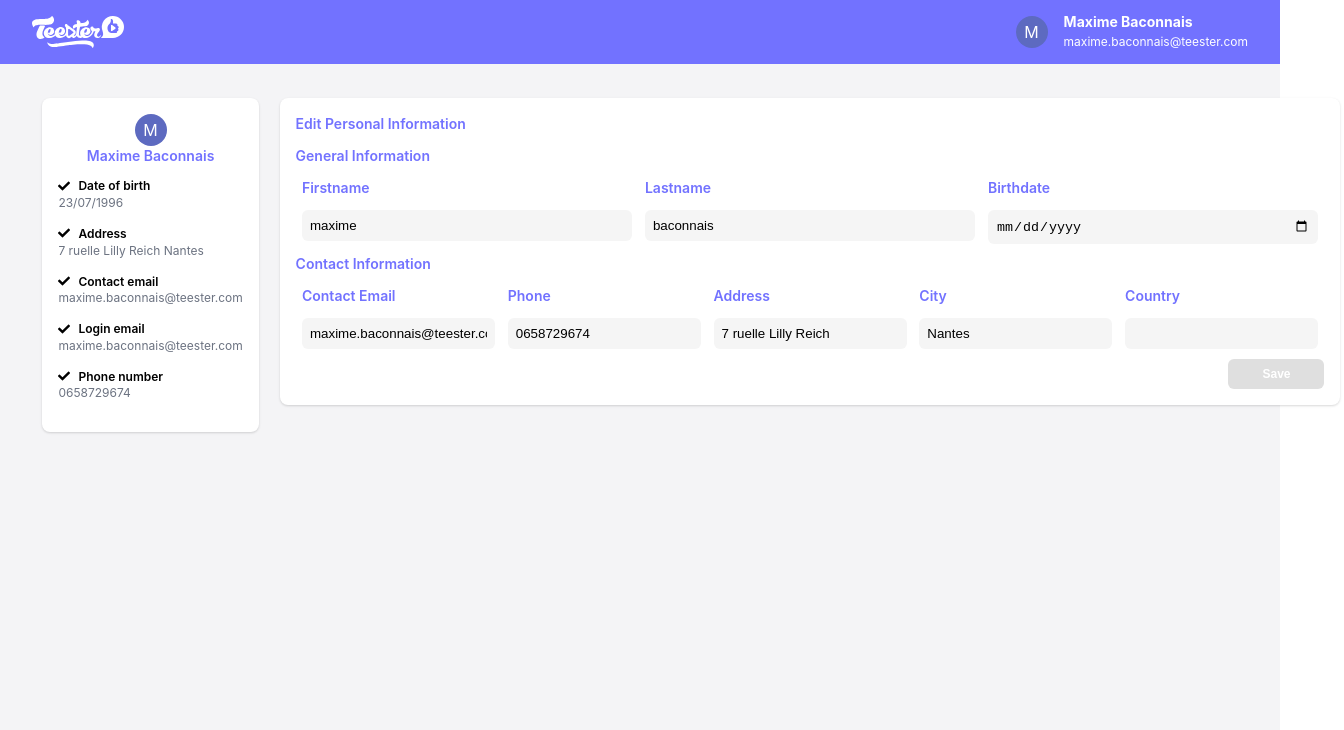
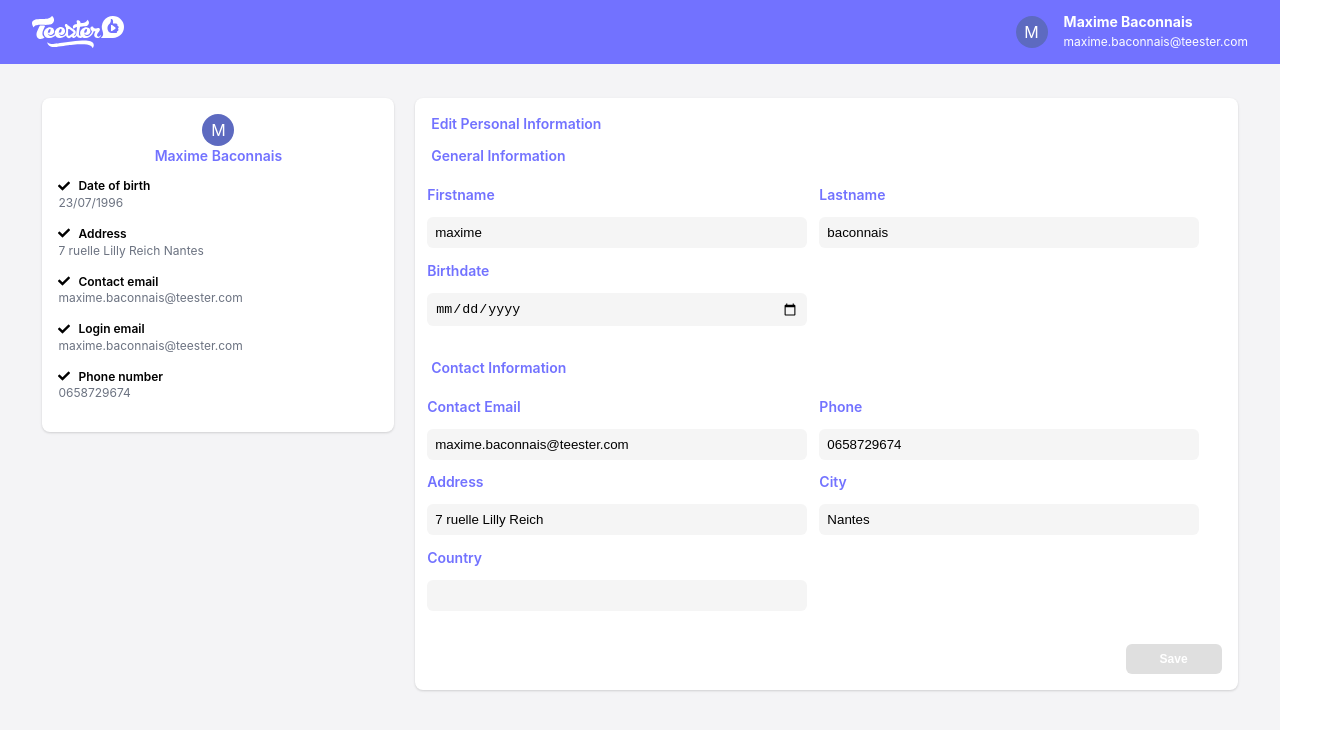
Before and after one commit to JLentremy/teester-project, a React (Create React App) app: page / in a window 1280 px wide. Shown: the top 730 px of the page, 1344 px wide, since content can reach past the window. Built offline with nearby package versions, Linux system fonts and the light colour scheme.

Commit message:
infos item

```diff
--- a/src/App.tsx
+++ b/src/App.tsx
@@ -92,15 +92,14 @@ const AppContainer = styled.div`
 const Body = styled.div`
   display: flex;
   flex-direction: column;
+  align-items: center;
   flex: 1 1 0%;
   padding: 1.5rem 2rem;
-  max-width: 80rem;
-  margin-left: auto;
-  margin-right: auto;
 `;
 const BodyContent = styled.div`
   display: flex;
   align-items: flex-start;
+  max-width: 80rem;
 `;
 
 export default App;
--- a/src/components/Informations/Item/index.tsx
+++ b/src/components/Informations/Item/index.tsx
@@ -1,3 +1,4 @@
+import styled from "@emotion/styled";
 import React from "react";
 import Input, { InputProps } from "../../Input";
 import Title from "../../Title";
@@ -7,7 +8,7 @@ const Item = ({ title, inputs }: ItemProps) => {
   return (
     <article style={style.item as React.CSSProperties}>
       <Title label={title} />
-      <div style={style.div as React.CSSProperties}>
+      <Inputs>
         {inputs.map((input: InputProps, key) => (
           <Input
             key={key}
@@ -16,7 +17,7 @@ const Item = ({ title, inputs }: ItemProps) => {
             value={input.value}
           />
         ))}
-      </div>
+      </Inputs>
     </article>
   );
 };
@@ -28,10 +29,14 @@ const style = {
     marginBottom: 10,
     // backgroundColor: "red",
   },
-  div: {
-    display: "flex",
-    flex: 1,
-  },
 };
 
+const Inputs = styled.div`
+  display: flex;
+  flex: 1;
+  flex-wrap: wrap;
+  width: 100%;
+  margin: 0 -0.65rem 1rem;
+`;
+
 export default Item;
--- a/src/components/Input/index.tsx
+++ b/src/components/Input/index.tsx
@@ -14,8 +14,8 @@ const InputComp = ({ label, value, type }: InputProps) => {
       style={{
         display: "flex",
         flexDirection: "column",
-        width: "50%",
-        margin: "0 0.4rem",
+        width: "48%",
+        margin: "0.4rem",
       }}
     >
       <Title label={label} />
--- a/src/components/Profile/index.tsx
+++ b/src/components/Profile/index.tsx
@@ -34,6 +34,8 @@ export const AsideTop = styled.div`
 
   align-items: center;
   justify-content: center;
+
+  width: 20rem;
 `;
 export const Aside = styled.aside`
   display: flex;
```
